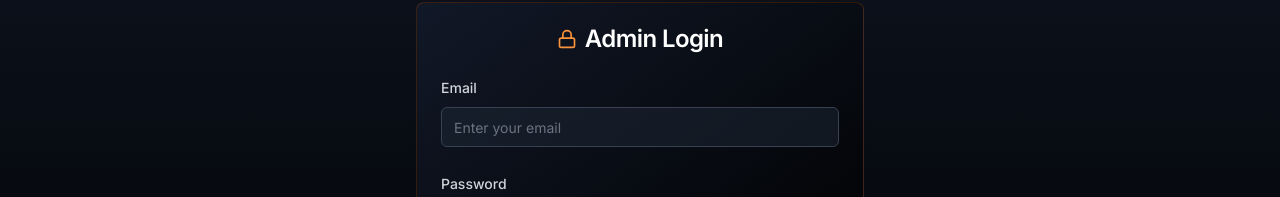
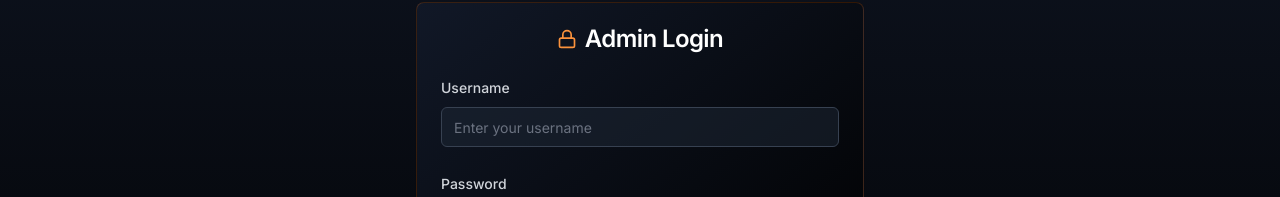
Before and after one commit to KRShanto/GTD-website-v2, a Next.js app: page /admin/login in a window 1280 px wide. Shown: the part 268-465 px from the top of the page. Built offline with nearby package versions, Linux system fonts and the light colour scheme; no server answers.

Commit message:
refactor(auth): Change email field to username in admin login component
- Updated the AdminLogin component to replace the email field with a username field for user authentication.
- Modified related state management, input handling, and error messages to reflect the change from email to username.

```diff
--- a/app/admin/login/page.tsx
+++ b/app/admin/login/page.tsx
@@ -12,7 +12,7 @@ import { toast } from "sonner";
 import AnimatedSection from "@/components/animated-section";
 
 export default function AdminLogin() {
-  const [email, setEmail] = useState("");
+  const [username, setUsername] = useState("");
   const [password, setPassword] = useState("");
   const [showPassword, setShowPassword] = useState(false);
   const [isLoading, setIsLoading] = useState(false);
@@ -22,7 +22,7 @@ export default function AdminLogin() {
     setIsLoading(true);
 
     try {
-      const result = await login(email, password);
+      const result = await login(username, password);
 
       if (result?.error) {
         // Show specific error messages with reddish toast
@@ -32,7 +32,7 @@ export default function AdminLogin() {
           result.error.toLowerCase().includes("wrong")
         ) {
           toast.error(
-            "Invalid email or password. Please check your credentials and try again.",
+            "Invalid username or password. Please check your credentials and try again.",
             {
               duration: 5000,
               description:
@@ -123,15 +123,15 @@ export default function AdminLogin() {
             <CardContent>
               <form onSubmit={handleSubmit} className="space-y-6">
                 <div className="space-y-2">
-                  <Label htmlFor="email" className="text-gray-300">
-                    Email
+                  <Label htmlFor="username" className="text-gray-300">
+                    Username
                   </Label>
                   <Input
-                    id="email"
-                    type="email"
-                    placeholder="Enter your email"
-                    value={email}
-                    onChange={(e) => setEmail(e.target.value)}
+                    id="username"
+                    type="text"
+                    placeholder="Enter your username"
+                    value={username}
+                    onChange={(e) => setUsername(e.target.value)}
                     required
                     className="bg-gray-800/50 border-gray-700 text-white placeholder:text-gray-500 focus:border-orange-500/50 focus:ring-orange-500/20"
                     disabled={isLoading}
@@ -172,7 +172,7 @@ export default function AdminLogin() {
 
                 <Button
                   type="submit"
-                  disabled={isLoading || !email || !password}
+                  disabled={isLoading || !username || !password}
                   className="w-full bg-gradient-to-r from-orange-500 to-orange-600 hover:from-orange-600 hover:to-orange-700 text-white font-semibold py-3 rounded-lg disabled:opacity-50 disabled:cursor-not-allowed transition-all duration-200"
                 >
                   {isLoading ? (
```
